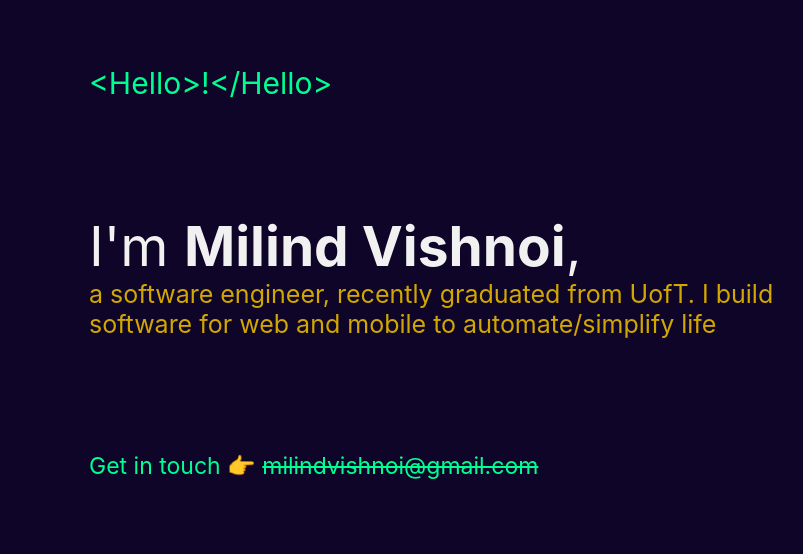
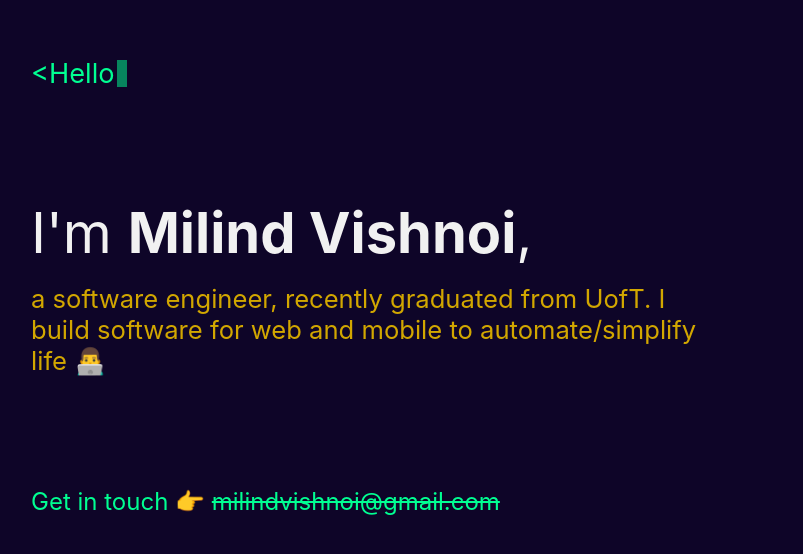
Before and after one commit to milindvishnoi/my-personal-website, a React (Create React App) app: page / in a window 1280 px wide. Shown: the part 128-682 px from the top of the page, without its empty margins (39-842 px from the left). Built offline with nearby package versions, Linux system fonts and the light colour scheme.

Commit message:
Added Typewritter effect for Hello

```diff
--- a/src/App.css
+++ b/src/App.css
@@ -18,10 +18,11 @@ a {
   color: var(--primary-text);
 }
 
-.centered {
-  width: 100%;
-  height: 100vh;
-  display: flex;
-  align-items: center;
-  justify-content: center;
+@media screen and (max-width: 1024px) {
 }
+
+@media screen and (max-width: 760px) {
+}
+
+@media screen and (max-width: 550px) {
+}
--- a/src/App.js
+++ b/src/App.js
@@ -11,6 +11,7 @@ function App() {
       setLoad(true);
     }, 4200);
   }, []);
+
   return <div className="App">{!load ? <LoadingScreen /> : <Home />}</div>;
 }
 
--- a/src/components/home/home.css
+++ b/src/components/home/home.css
@@ -1,27 +1,29 @@
 .center {
+  height: 100vh;
   display: flex;
-  height: 80vh;
-  flex-direction: column;
-  margin-top: 10vh;
-  margin-left: 10%;
-  margin-right: 10%;
-  justify-content: space-evenly;
-}
-.hello {
-  color: var(--ternary-text);
-  font-size: 30px;
-  width: 100%;
+  justify-content: center;
+  align-items: center;
+  margin-top: 2vh;
 }
 .intro {
+  display: flex;
+  width: 100%;
+  height: 85vh;
+  flex-direction: column;
+  justify-content: space-evenly;
+  max-width: 1140px;
+}
+.intro-name {
   color: var(--primary-text);
-  font-size: 55px;
+  font-size: 3.5rem;
   width: 80%;
 }
-.desc {
+.intro-desc {
   color: var(--yellow-text);
-  font-size: 25px;
-  width: 70%;
+  font-size: 1.6rem;
+  width: 60%;
+  margin-top: 1rem;
 }
-.reach-out {
-  font-size: 23px;
+.intro-reachout {
+  font-size: 1.5rem;
 }
--- a/src/components/home/home.js
+++ b/src/components/home/home.js
@@ -1,23 +1,26 @@
 import React from "react";
 import "./home.css";
+import TypeWritter from "../typewritter/TypeWritter";
 
 export default function Home() {
   return (
     <div className="center">
-      <div className="hello">{"<Hello>!</Hello>"}</div>
+      <div className="intro">
+        <TypeWritter word="<Hello>!</Hello>" />
         <div>
-        <div className="intro">
+          <div className="intro-name">
             I'm <b>Milind Vishnoi</b>,
           </div>
-        <div className="desc">
+          <div className="intro-desc">
             a software engineer, recently graduated from UofT. I build software
-          for web and mobile to automate/simplify life
+            for web and mobile to automate/simplify life 👨‍💻
           </div>
         </div>
-      <div className="reach-out">
+        <div className="intro-reachout">
           Get in touch 👉{" "}
           <a href="mailto:milindvishnoi@gmail.com">milindvishnoi@gmail.com</a>
         </div>
       </div>
+    </div>
   );
 }
--- a/src/components/loading-screen/LoadingScreen.css
+++ b/src/components/loading-screen/LoadingScreen.css
@@ -1,11 +1,3 @@
-@keyframes moveRight {
-  0% {
-    transform: translateX(0%);
-  }
-  100% {
-    transform: translateX(100%);
-  }
-}
 @keyframes wave {
   0% {
     transform: none;
@@ -42,31 +34,12 @@ span {
   display: inline-block;
   font-size: 50px;
 }
-/* .give-space-for-hello {
-  animation-name: moveRight;
-  animation-duration: 2s;
-  animation-delay: 2s;
-} */
 .emoji-wave {
   animation: wave, fade-out;
   animation-duration: 2s, 2s;
   animation-delay: 0s, 2.2s;
   animation-fill-mode: forwards;
 }
-/* .out {
-  animation-name: fade-out;
-  animation-duration: 2s;
-  animation-delay: 2.5s;
-} */
-/* .hello {
-  opacity: 0;
-  width: 0;
-  animation-name: fade;
-  animation-delay: 2s;
-  animation-duration: 2s;
-  animation-fill-mode: forwards;
-  color: var(--ternary-text);
-} */
 .centered {
   width: 100%;
   height: 100vh;
--- a/src/components/loading-screen/LoadingScreen.js
+++ b/src/components/loading-screen/LoadingScreen.js
@@ -5,7 +5,6 @@ export default function LoadingScreen() {
   return (
     <div className="centered">
       <div className="load">
-        {/* <span className="hello">Hello </span> */}
         <span className="emoji-wave">👋</span>
       </div>
     </div>
--- /dev/null
+++ b/src/components/typewritter/TypeWritter.css
@@ -0,0 +1,24 @@
+@keyframes blink {
+  0% {
+    opacity: 0;
+  }
+  100% {
+    opacity: 1;
+  }
+}
+.d-flex {
+  height: 1.7rem;
+  font-size: 1.7rem;
+  display: flex;
+  align-items: center;
+}
+.cursor {
+  margin-left: 2px;
+  width: 10px;
+  height: inherit;
+  font: inherit;
+  animation-name: blink;
+  animation-duration: 1s;
+  animation-iteration-count: infinite;
+  background: var(--ternary-text);
+}
--- a/src/components/typewritter/TypeWritter.js
+++ b/src/components/typewritter/TypeWritter.js
@@ -1,19 +1,21 @@
+import "./TypeWritter.css";
 import React, { useEffect, useState } from "react";
 
-export default function TypeWritter({ msgs }) {
+export default function TypeWritter({ word }) {
   const [display, setDisplay] = useState("");
-  const loopEachWord = () => {
-    msgs.map((msg) => setTimeout(updateEachAlpha(msg), 1000));
-  };
-  const updateEachAlpha = (msg) => {
-    [...msg].forEach((alpha) => {
-      setTimeout(() => {
-        setDisplay((d) => d + alpha);
-        console.log("Here ");
-      }, 1000);
-    });
-  };
-  useEffect(() => loopEachWord(), []);
 
-  return <div>{display}</div>;
+  useEffect(() => {
+    console.log("Here");
+    const timeout = setTimeout(() => {
+      setDisplay(word.slice(0, display.length + 1));
+    }, 200);
+    return () => clearTimeout(timeout);
+  }, [display]);
+
+  return (
+    <div className="d-flex">
+      {display}
+      <div className="cursor" />
+    </div>
+  );
 }
```
Lines whose indentation alone changed are shown as unchanged.
